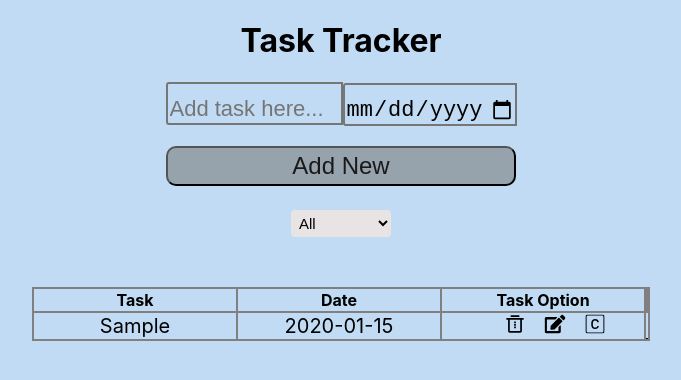
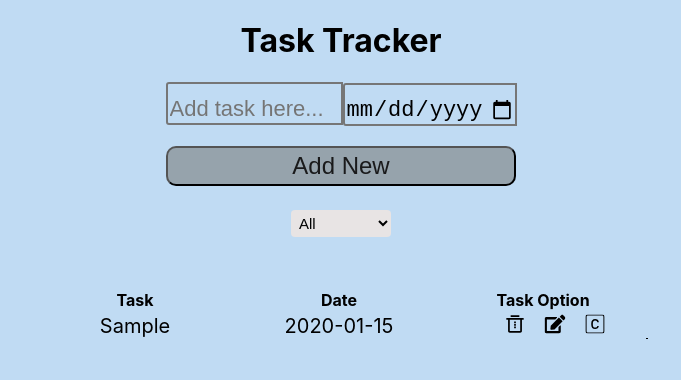
Before and after one commit to mohitkg01/proojectTodo, a React (Create React App) app: page / in a window 1280 px wide. Both pictures are taken after typing "Sample", "2020-01-15" into the empty fields and a click on the button "Add New". Shown: the top 380 px of the page, without its empty margins (299-980 px from the left). Built offline with nearby package versions, Linux system fonts and the light colour scheme.

Commit message:
added color in drag

```diff
--- a/src/components/Home.jsx
+++ b/src/components/Home.jsx
@@ -155,9 +155,8 @@ const filterItem = (event) => {
 
         <Droppable droppableId="dropaable">
 
-          {(provider,snapshot) => (
-            <table className="itemlist" ref={provider.innerRef} {...provider.droppableProps}
-            style={{ backgroundColor: snapshot.isDraggingOver ? 'blue' : 'grey' }}>
+          {(provider) => (
+            <table className="itemlist" ref={provider.innerRef} {...provider.droppableProps}>
               <thead>
                 <tr>
                   <th> Task </th>
@@ -170,13 +169,14 @@ const filterItem = (event) => {
 
                 {filteredList.map((curItem, idx) => (
                   <Draggable key={curItem.id} draggableId={curItem.id.toString()} index={idx}>
-                    {(provider) => (
+                    {(provider,snapshot) => (
                       <tr
                         {...provider.draggableProps}
 
                         ref={provider.innerRef}
                         className='item'
                         style={{
+                          backgroundColor: snapshot.isDraggingOver ? 'blue' : 'grey',
                           textDecoration: curItem.completed ? 'underline' : 'none',
                           color: curItem.completed ? 'red' : 'black',
                         }}
```
